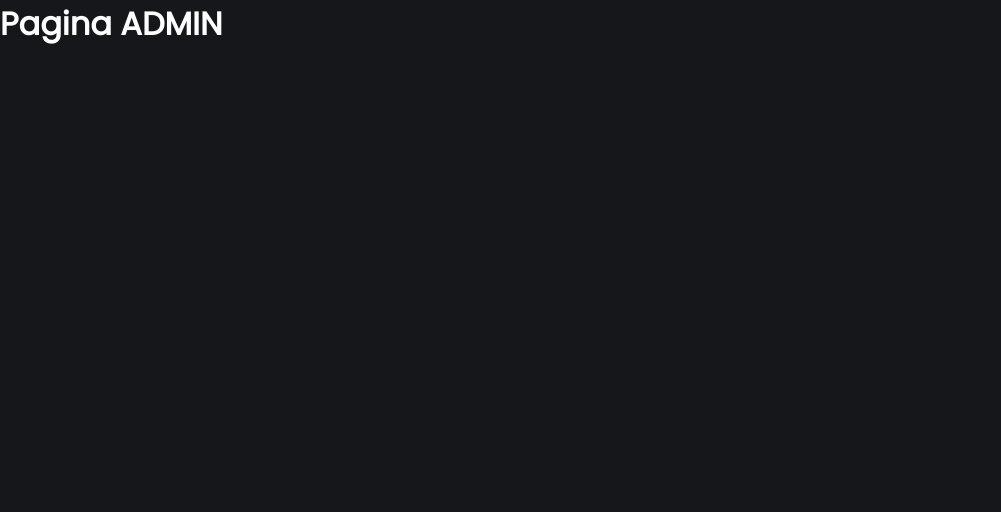
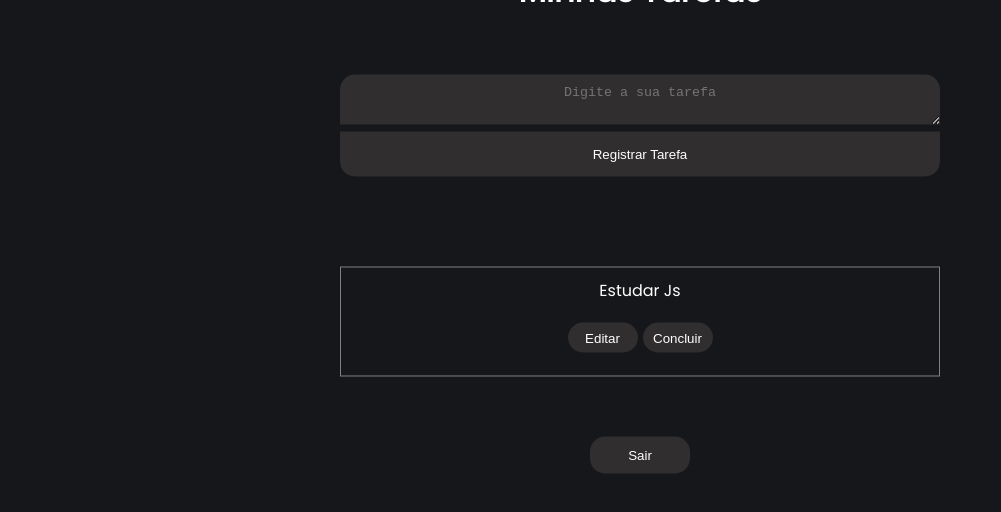
Before and after one commit to leonardosip/projeto-log, a React (Vite) app: page /admin in a window 1280 px wide. Shown: the top 512 px of the page, without its empty margins (0-1001 px from the left). Built offline with nearby package versions, Linux system fonts and the light colour scheme; no server answers; sample sign-in values are in the browser's storage.

Commit message:
implementando na tela admin adicionar uma tarefa no banco

```diff
--- a/src/pages/Admin.jsx
+++ b/src/pages/Admin.jsx
@@ -1,10 +1,75 @@
 import './admin.css'
+import { useState, useEffect} from 'react'
 
-export default function Admin(){
+import {auth, db} from '../firebaseConnection'
+import { signOut } from 'firebase/auth';
+import { addDoc, collection } from 'firebase/firestore';
 
-    return(
-        <div>
-            <h1>Pagina ADMIN</h1>
-        </div>
+export default function Admin() {
+    const [tarefaInput, setTarefaInput] = useState('');
+    const [user, setUser] = useState('');
+
+    useEffect(() => {
+        async function loadTarefas(){
+          const userDetail = localStorage.getItem("@detailUser")
+          setUser(JSON.parse(userDetail))
+        }
+
+        loadTarefas();
+      }, [])
+
+
+    async function handleRegister(e) {
+        e.preventDefault();
+
+        if(tarefaInput === '') {
+            alert('Digite a tarefa ...')
+            return;
+        }
+
+        await addDoc(collection(db,'tarefas'),{
+            tarefa: tarefaInput,
+            created: new Date(),
+            userUid: user?.uid
+        })
+        .then(() => {
+            alert('tarefa registrada')
+            setTarefaInput('')
+        })
+        .catch((error) => {
+            alert('Erro ao registrar ' + error )
+        })
+    }
+
+
+
+    async function handleLogout() {
+        await signOut(auth);
+    }
+
+    return (
+            <div className='admin-container'>
+                <h1>Minhas Tarefas</h1>
+
+                <form onSubmit={handleRegister} className='form'>
+                    <textarea
+                        placeholder='Digite a sua tarefa'
+                        value={tarefaInput}
+                        onChange={(e) => setTarefaInput(e.target.value)}
+                    />
+
+                    <button type='submit' className='reg'>Registrar Tarefa</button>
+                </form>
+
+                <article>
+                    <p>Estudar Js</p>
+                    <div className='botoes'>
+                        <button className='btnE'>Editar</button>
+                        <button className='btnC'>Concluir</button>
+                    </div>
+                </article>
+
+                <button className='btn-logout' onClick={handleLogout}>Sair</button>
+            </div>
     )
 }
--- a/src/pages/Home.jsx
+++ b/src/pages/Home.jsx
@@ -59,7 +59,7 @@ function Home() {
                     value={password}
                     onChange={(e) => setPassword(e.target.value)} /> <br />
 
-                <button type='submit'> Entrar </button>
+                <button type='submit' className='entry'> Entrar </button>
 
 
             </form>
--- a/src/pages/admin.css
+++ b/src/pages/admin.css
@@ -0,0 +1,136 @@
+.admin-container {
+    width: 600px;
+    border-radius: 17px;
+    padding: 60px 30px;
+
+    display: flex;
+    flex-direction: column;
+    align-items: center;
+    justify-content: center;
+
+    text-align: center;
+
+    position: absolute;
+    top: 30%;
+    left: 50%;
+    transform: translate(-50%, -50%);
+}
+
+
+
+
+textarea {
+    background-color: rgb(48, 46, 46);
+    border: none;
+    color: white;
+    padding: 10px;
+    border-radius: 15px 15px 0px 0px;
+    text-align: center;
+    width: 600px;
+    max-width: 600px;
+}
+
+.reg {
+    padding: 15px;
+    width: 600px;
+    border-radius: 0px 0px 15px 15px;
+    background-color: rgb(48, 46, 46);
+    color: white;
+    border: none;
+    transition: all 0.3s ease;
+    box-shadow: 0 0 0 transparent;
+    margin-bottom: 90px;
+}
+
+.reg:hover {
+    background-color: #521a96;
+    color: aliceblue;
+    box-shadow: 0 0 10px #521a96, 0 0 15px #521a96, 0 0 25px #521a96;
+    transform: scale(1.05);
+}
+
+
+article {
+    border: solid gray 1px;
+    width: 600px;
+    height: 110px;
+    margin-bottom: 60px;
+    display: flex;
+    flex-direction: column;
+    justify-content: space-between;
+    align-items: center;
+    padding: 10px;
+}
+
+
+.btnE {
+    background-color: rgb(48, 46, 46);
+    color: white;
+    border: none;
+    transition: all 0.3s ease;
+    box-shadow: 0 0 0 transparent;
+    margin-bottom: 40px;
+    width: 70px;
+    height: 30px;
+    border-radius: 15px;
+}
+
+.btnE:hover {
+    background-color: #2c1ea8;
+    color: aliceblue;
+    box-shadow: 0 0 10px #2c1ea8, 0 0 15px #2c1ea8, 0 0 25px #2c1ea8;
+    transform: scale(1.05);
+}
+
+
+
+.btnC {
+    background-color: rgb(48, 46, 46);
+    color: white;
+    border: none;
+    transition: all 0.3s ease;
+    box-shadow: 0 0 0 transparent;
+    margin-bottom: 40px;
+    width: 70px;
+    height: 30px;
+    border-radius: 15px;
+}
+
+.btnC:hover {
+    background-color: #961a1a;
+    color: aliceblue;
+    box-shadow: 0 0 10px #961a1a, 0 0 15px #961a1a, 0 0 25px #961a1a;
+    transform: scale(1.05);
+}
+
+
+p {
+    margin-bottom: 20px;
+}
+
+
+.botoes {
+    justify-content: center;
+    display: flex;
+    gap: 5px;
+    margin-top: auto;
+}
+
+.btn-logout {
+    border-radius: 15px;
+    width: 100px;
+    padding: 11px;
+    background-color: rgb(48, 46, 46);
+    color: white;
+    border: none;
+    transition: all 0.3s ease;
+    box-shadow: 0 0 0 transparent;
+    margin-bottom: 40px;
+}
+
+.btn-logout:hover {
+    background-color: #521a96;
+    color: aliceblue;
+    box-shadow: 0 0 10px #521a96, 0 0 15px #521a96, 0 0 25px #521a96;
+    transform: scale(1.05);
+}
--- a/src/pages/home.css
+++ b/src/pages/home.css
@@ -24,7 +24,7 @@
     margin-top: 60px;
 }
 
-button{
+.entry{
     border-radius: 15px;
     width: 100px;
     margin-top: 35px;
@@ -37,7 +37,7 @@ button{
     margin-bottom: 40px;
 }
 
-button:hover {
+.entry:hover {
     background-color: #521a96;
     color: aliceblue;
     box-shadow: 0 0 10px #521a96, 0 0 15px #521a96, 0 0 25px #521a96;
```
